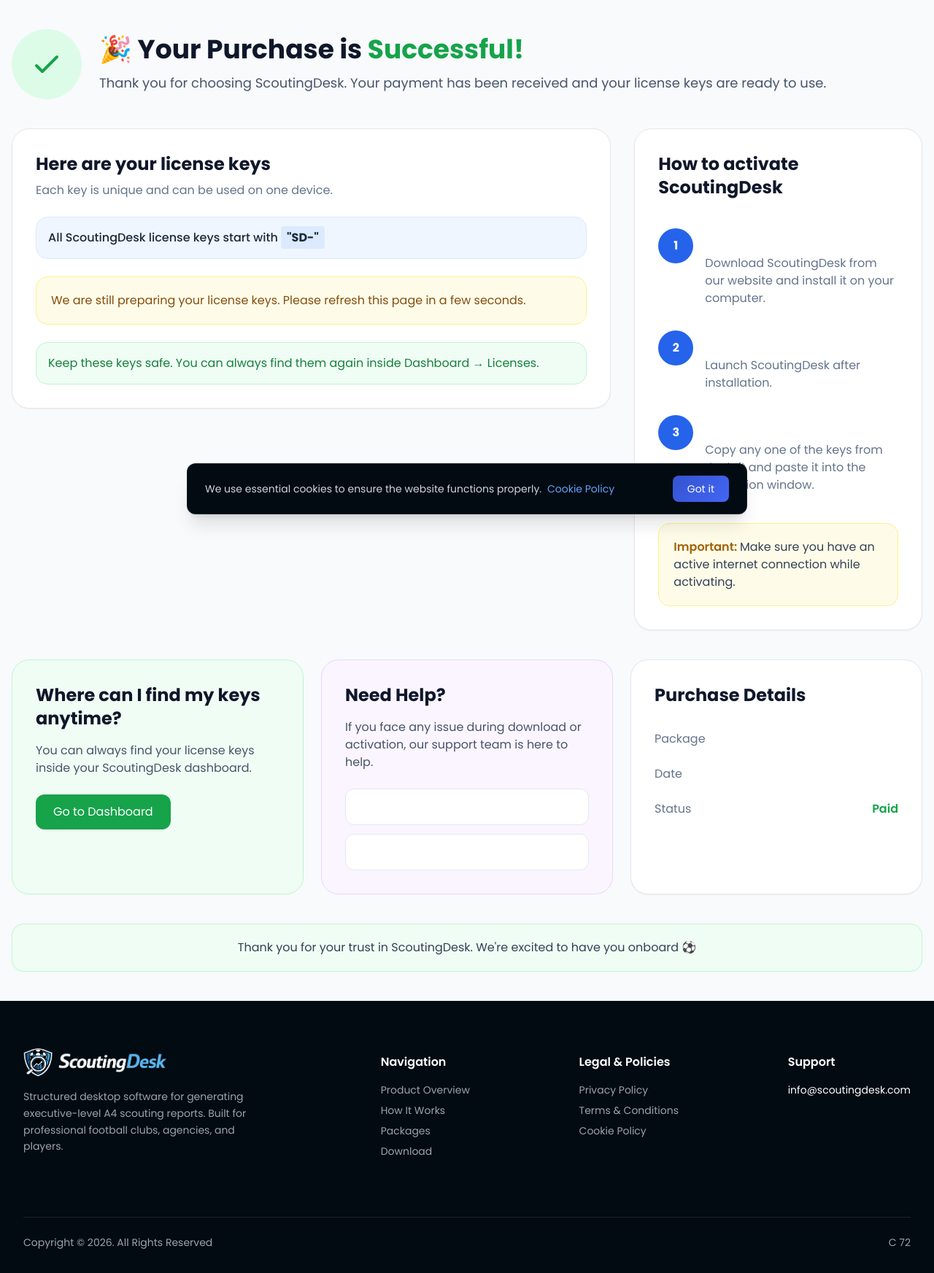
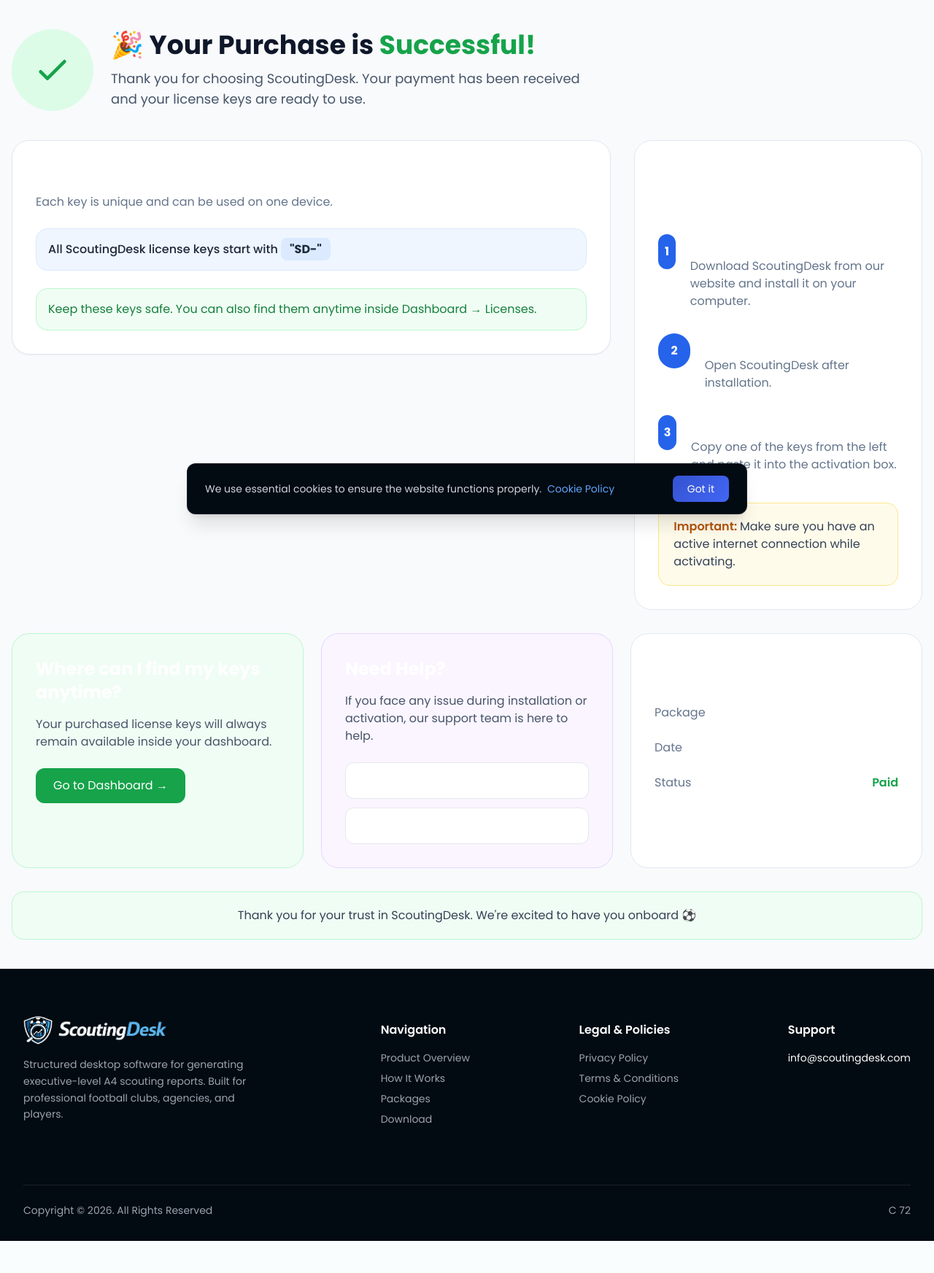
Before and after one commit to TheSukhSingh/scoutingdesk-website, a Django app: page /payments/success/ in a window 1280 px wide. Shown: the part 79-1824 px from the top of the page at 73% size. After the commit the page ends 1780 px from the top, so only its background shows below. Run offline with Django 5.2, Linux system fonts and the light colour scheme; the visitor is signed in with stand-in values (Sample User, id 1); data that the repository does not hold is empty.

Commit message:
success page update

```diff
--- a/static/css/output_v2.css
+++ b/static/css/output_v2.css
@@ -2202,6 +2202,10 @@ body {
   margin-top: auto;
 }
 
+.ml-4 {
+  margin-left: 1rem;
+}
+
 .block {
   display: block;
 }
@@ -2298,6 +2302,10 @@ body {
   height: 6rem;
 }
 
+.h-28 {
+  height: 7rem;
+}
+
 .max-h-\[420px\] {
   max-height: 420px;
 }
@@ -2378,6 +2386,10 @@ body {
   width: 6rem;
 }
 
+.w-28 {
+  width: 7rem;
+}
+
 .max-w-2xl {
   max-width: 42rem;
 }
@@ -2408,6 +2420,10 @@ body {
 
 .max-w-7xl {
   max-width: 80rem;
+}
+
+.flex-1 {
+  flex: 1 1 0%;
 }
 
 .flex-shrink {
@@ -2633,6 +2649,10 @@ body {
   border-top-width: 1px;
 }
 
+.border-r {
+  border-right-width: 1px;
+}
+
 .border-\[rgba\(71\2c 123\2c 255\2c 0\.24\)\] {
   border-color: rgba(71,123,255,0.24);
 }
@@ -2692,6 +2712,11 @@ body {
 .border-yellow-200 {
   --tw-border-opacity: 1;
   border-color: rgb(254 240 138 / var(--tw-border-opacity, 1));
+}
+
+.border-slate-200 {
+  --tw-border-opacity: 1;
+  border-color: rgb(226 232 240 / var(--tw-border-opacity, 1));
 }
 
 .bg-\[var\(--color-bg-2\)\] {
@@ -2976,6 +3001,16 @@ body {
   padding-bottom: 0.25rem;
 }
 
+.px-3 {
+  padding-left: 0.75rem;
+  padding-right: 0.75rem;
+}
+
+.py-5 {
+  padding-top: 1.25rem;
+  padding-bottom: 1.25rem;
+}
+
 .pb-12 {
   padding-bottom: 3rem;
 }
@@ -3265,6 +3300,11 @@ body {
 .text-yellow-800 {
   --tw-text-opacity: 1;
   color: rgb(133 77 14 / var(--tw-text-opacity, 1));
+}
+
+.text-amber-700 {
+  --tw-text-opacity: 1;
+  color: rgb(180 83 9 / var(--tw-text-opacity, 1));
 }
 
 .accent-blue-600 {
@@ -3827,6 +3867,10 @@ body {
     width: 50%;
   }
 
+  .md\:w-52 {
+    width: 13rem;
+  }
+
   .md\:grid-cols-2 {
     grid-template-columns: repeat(2, minmax(0, 1fr));
   }
--- a/templates/payments/success.html
+++ b/templates/payments/success.html
@@ -1,96 +1,90 @@
 {% extends "base.html" %}
 {% block content %}
-
 <div class="min-h-screen bg-slate-50 py-10 px-4">
 
 <div class="max-w-7xl mx-auto">
 
     <!-- SUCCESS HEADER -->
-        <div class="flex flex-col lg:flex-row items-center gap-6 mb-10">
+    <div class="flex flex-col lg:flex-row gap-6 items-center mb-10">
 
-            <div class="w-24 h-24 rounded-full bg-green-100 flex items-center justify-center shrink-0">
+        <div class="w-28 h-28 rounded-full bg-green-100 flex items-center justify-center shrink-0">
             <svg xmlns="http://www.w3.org/2000/svg"
-                     class="w-12 h-12 text-green-600"
+                 class="w-14 h-14 text-green-600"
                  fill="none"
                  viewBox="0 0 24 24"
                  stroke="currentColor">
-
                 <path stroke-linecap="round"
                       stroke-linejoin="round"
                       stroke-width="2"
                       d="M5 13l4 4L19 7"/>
-
             </svg>
         </div>
 
         <div>
-
             <h1 class="text-4xl font-bold text-slate-900">
                 🎉 Your Purchase is
                 <span class="text-green-600">Successful!</span>
             </h1>
 
-                <p class="text-slate-600 mt-3 text-lg">
-                    Thank you for choosing ScoutingDesk. Your payment has been received and your
-                    license keys are ready to use.
+            <p class="text-slate-600 mt-3 text-lg max-w-2xl">
+                Thank you for choosing ScoutingDesk. Your payment has been received and your license keys are ready to use.
             </p>
-
         </div>
 
     </div>
 
 
-        <!-- MAIN GRID -->
+
     <div class="grid lg:grid-cols-3 gap-8">
 
         <!-- LEFT -->
         <div class="lg:col-span-2">
 
-                <div class="bg-white border rounded-3xl shadow-sm p-8">
+            <div class="bg-white rounded-3xl border border-slate-200 shadow-sm p-8">
 
-                    <h2 class="text-2xl font-bold text-slate-900">
+                <h2 class="text-2xl font-bold mb-2">
                     Here are your license keys
                 </h2>
 
-                    <p class="text-slate-500 mt-2">
+                <p class="text-slate-500 mb-6">
                     Each key is unique and can be used on one device.
                 </p>
 
 
-                    <div class="mt-6 p-4 rounded-2xl bg-blue-50 border border-blue-100">
-
-                        <p class="font-medium text-slate-800">
+                <div class="bg-blue-50 border border-blue-100 rounded-2xl p-4 mb-6">
+                    <div class="font-medium text-slate-800">
                         All ScoutingDesk license keys start with
-                            <span class="font-bold bg-blue-100 px-2 py-1 rounded">
+                        <span class="bg-blue-100 px-3 py-1 rounded-lg font-bold">
                             "SD-"
                         </span>
-                        </p>
+                    </div>
+                </div>
 
-                    </div>
 
 
                 {% if license_keys %}
 
-                    <div class="mt-6 space-y-4">
+                <div class="space-y-4">
 
                     {% for license_key in license_keys %}
 
-                        <div class="border rounded-2xl bg-white p-5 flex flex-col md:flex-row md:items-center md:justify-between gap-5">
+                    <div class="border rounded-2xl overflow-hidden">
 
-                            <div>
+                        <div class="flex flex-col md:flex-row">
 
-                                <div class="text-blue-600 font-semibold mb-2">
+                            <div class="bg-slate-50 w-full md:w-52 px-6 py-5 font-semibold text-blue-600 border-r">
                                 License Key {{ forloop.counter }}
                             </div>
+
+                            <div class="flex flex-1 items-center justify-between px-6 py-5">
 
                                 <div class="font-mono text-xl font-bold text-slate-900 break-all">
                                     {{ license_key.key }}
                                 </div>
 
-                            </div>
-
-                            <button onclick="navigator.clipboard.writeText('{{ license_key.key }}')"
-                                    class="px-5 py-3 border rounded-xl hover:bg-slate-50 transition">
+                                <button
+                                    onclick="navigator.clipboard.writeText('{{ license_key.key }}')"
+                                    class="ml-4 border px-5 py-2 rounded-xl hover:bg-slate-50">
 
                                     Copy
 
@@ -98,25 +92,20 @@
 
                             </div>
 
-                        {% endfor %}
+                        </div>
 
                     </div>
 
-                    {% else %}
-
-                    <div class="mt-6 p-5 rounded-2xl bg-yellow-50 border border-yellow-200 text-yellow-800">
-
-                        We are still preparing your license keys. Please refresh this page in a few seconds.
+                    {% endfor %}
 
                 </div>
 
                 {% endif %}
 
 
-                    <div class="mt-6 bg-green-50 border border-green-200 rounded-2xl p-4 text-green-700">
 
-                        Keep these keys safe. You can always find them again inside Dashboard → Licenses.
-
+                <div class="bg-green-50 border border-green-200 rounded-2xl p-4 mt-6 text-green-700">
+                    Keep these keys safe. You can also find them anytime inside Dashboard → Licenses.
                 </div>
 
             </div>
@@ -125,85 +114,81 @@
 
 
 
-            <!-- RIGHT SIDE -->
+        <!-- RIGHT -->
         <div>
 
-                <div class="bg-white border rounded-3xl shadow-sm p-8 h-full">
+            <div class="bg-white rounded-3xl border border-slate-200 p-8 h-full">
 
-                    <h2 class="text-2xl font-bold text-slate-900 mb-10">
+                <h2 class="font-bold text-2xl mb-8">
                     How to activate ScoutingDesk
                 </h2>
 
 
-                    <!-- STEP 1 -->
-                    <div class="flex gap-4 mb-8">
+                <div class="space-y-8">
 
-                        <div class="w-12 h-12 rounded-full bg-blue-600 text-white flex items-center justify-center font-bold shrink-0">
+                    <div class="flex gap-5">
+
+                        <div class="w-12 h-12 rounded-full bg-blue-600 text-white flex items-center justify-center font-bold">
                             1
                         </div>
 
                         <div>
-
                             <h3 class="font-semibold text-lg">
                                 Download & Install
                             </h3>
 
-                            <p class="text-slate-500 mt-2">
+                            <p class="text-slate-500 mt-1">
                                 Download ScoutingDesk from our website and install it on your computer.
                             </p>
+                        </div>
+
+                    </div>
+
+
+                    <div class="flex gap-5">
+
+                        <div class="w-12 h-12 rounded-full bg-blue-600 text-white flex items-center justify-center font-bold">
+                            2
+                        </div>
+
+                        <div>
+                            <h3 class="font-semibold text-lg">
+                                Open the Software
+                            </h3>
+
+                            <p class="text-slate-500 mt-1">
+                                Open ScoutingDesk after installation.
+                            </p>
+                        </div>
+
+                    </div>
+
+
+                    <div class="flex gap-5">
+
+                        <div class="w-12 h-12 rounded-full bg-blue-600 text-white flex items-center justify-center font-bold">
+                            3
+                        </div>
+
+                        <div>
+                            <h3 class="font-semibold text-lg">
+                                Enter Your License Key
+                            </h3>
+
+                            <p class="text-slate-500 mt-1">
+                                Copy one of the keys from the left and paste it into the activation box.
+                            </p>
+                        </div>
 
                     </div>
 
                 </div>
 
 
-                    <!-- STEP 2 -->
-                    <div class="flex gap-4 mb-8">
 
-                        <div class="w-12 h-12 rounded-full bg-blue-600 text-white flex items-center justify-center font-bold shrink-0">
-                            2
-                        </div>
+                <div class="mt-10 bg-amber-50 border border-amber-200 rounded-2xl p-5">
 
-                        <div>
-
-                            <h3 class="font-semibold text-lg">
-                                Open the Software
-                            </h3>
-
-                            <p class="text-slate-500 mt-2">
-                                Launch ScoutingDesk after installation.
-                            </p>
-
-                        </div>
-
-                    </div>
-
-
-                    <!-- STEP 3 -->
-                    <div class="flex gap-4">
-
-                        <div class="w-12 h-12 rounded-full bg-blue-600 text-white flex items-center justify-center font-bold shrink-0">
-                            3
-                        </div>
-
-                        <div>
-
-                            <h3 class="font-semibold text-lg">
-                                Enter Your License Key
-                            </h3>
-
-                            <p class="text-slate-500 mt-2">
-                                Copy any one of the keys from the left and paste it into the activation window.
-                            </p>
-
-                        </div>
-
-                    </div>
-
-
-                    <div class="mt-10 bg-yellow-50 border border-yellow-200 rounded-2xl p-5">
-
-                        <span class="font-semibold text-yellow-700">
+                    <span class="font-semibold text-amber-700">
                         Important:
                     </span>
 
@@ -221,25 +206,24 @@
 
 
 
-        <!-- BOTTOM CARDS -->
-        <div class="grid lg:grid-cols-3 gap-6 mt-10">
-
+    <!-- BOTTOM -->
+    <div class="grid lg:grid-cols-3 gap-6 mt-8">
 
         <!-- FIND KEYS -->
         <div class="bg-green-50 border border-green-200 rounded-3xl p-8">
 
-                <h3 class="text-2xl font-bold text-slate-900">
+            <h3 class="font-bold text-2xl">
                 Where can I find my keys anytime?
             </h3>
 
             <p class="text-slate-600 mt-4">
-                    You can always find your license keys inside your ScoutingDesk dashboard.
+                Your purchased license keys will always remain available inside your dashboard.
             </p>
 
             <a href="{% url 'dashboard' %}"
-                   class="inline-flex mt-6 px-6 py-3 bg-green-600 text-white rounded-xl hover:bg-green-700">
+               class="inline-flex mt-6 px-6 py-3 rounded-xl bg-green-600 text-white hover:bg-green-700">
 
-                    Go to Dashboard
+                Go to Dashboard →
 
             </a>
 
@@ -250,29 +234,23 @@
         <!-- HELP -->
         <div class="bg-purple-50 border border-purple-200 rounded-3xl p-8">
 
-                <h3 class="text-2xl font-bold text-slate-900">
+            <h3 class="font-bold text-2xl">
                 Need Help?
             </h3>
 
             <p class="text-slate-600 mt-4">
-                    If you face any issue during download or activation, our support team is here to help.
+                If you face any issue during installation or activation, our support team is here to help.
             </p>
 
-                <div class="flex flex-col gap-3 mt-6">
+            <div class="mt-6 flex flex-col gap-3">
 
-                    <a href="#"
-                       class="border rounded-xl bg-white px-5 py-3 hover:bg-slate-50">
+                <button class="border bg-white rounded-xl py-3 hover:bg-slate-50">
+                    Visit Help Center
+                </button>
 
-                        Visit Help Center
-
-                    </a>
-
-                    <a href="#"
-                       class="border rounded-xl bg-white px-5 py-3 hover:bg-slate-50">
-
+                <button class="border bg-white rounded-xl py-3 hover:bg-slate-50">
                     Contact Support
-
-                    </a>
+                </button>
 
             </div>
 
@@ -281,52 +259,34 @@
 
 
         <!-- PURCHASE DETAILS -->
-            <div class="bg-white border rounded-3xl shadow-sm p-8">
+        <div class="bg-white rounded-3xl border border-slate-200 p-8">
 
-                <h3 class="text-2xl font-bold text-slate-900 mb-8">
+            <h3 class="font-bold text-2xl mb-8">
                 Purchase Details
             </h3>
 
             <div class="space-y-6">
 
                 <div class="flex justify-between">
-
-                        <span class="text-slate-500">
-                            Package
-                        </span>
-
-                        <span class="font-semibold">
-                            {{ plan|title }} Package
-                        </span>
-
+                    <span class="text-slate-500">Package</span>
+                    <span class="font-semibold">{{ plan|title }} Package</span>
                 </div>
 
-
                 <div class="flex justify-between">
-
-                        <span class="text-slate-500">
-                            Date
-                        </span>
+                    <span class="text-slate-500">Date</span>
 
                     <span class="font-semibold">
                         {% if order %}
-                                {{ order.created_at|date:"M d, Y H:i" }}
+                        {{ order.created_at|date:"M d, Y h:i A" }}
                         {% endif %}
                     </span>
-
                 </div>
 
-
                 <div class="flex justify-between">
-
-                        <span class="text-slate-500">
-                            Status
-                        </span>
-
+                    <span class="text-slate-500">Status</span>
                     <span class="font-semibold text-green-600">
                         Paid
                     </span>
-
                 </div>
 
             </div>
@@ -338,16 +298,14 @@
 
 
     <!-- FOOTER STRIP -->
-        <div class="mt-10 bg-green-50 border border-green-200 rounded-2xl p-5 text-center text-slate-700">
+
+    <div class="mt-8 bg-green-50 border border-green-200 rounded-2xl py-5 text-center text-slate-700">
 
         Thank you for your trust in ScoutingDesk. We're excited to have you onboard ⚽
 
     </div>
 
-
-
 </div>
 
 </div>
-
 {% endblock %}
```
Lines whose indentation alone changed are shown as unchanged.
